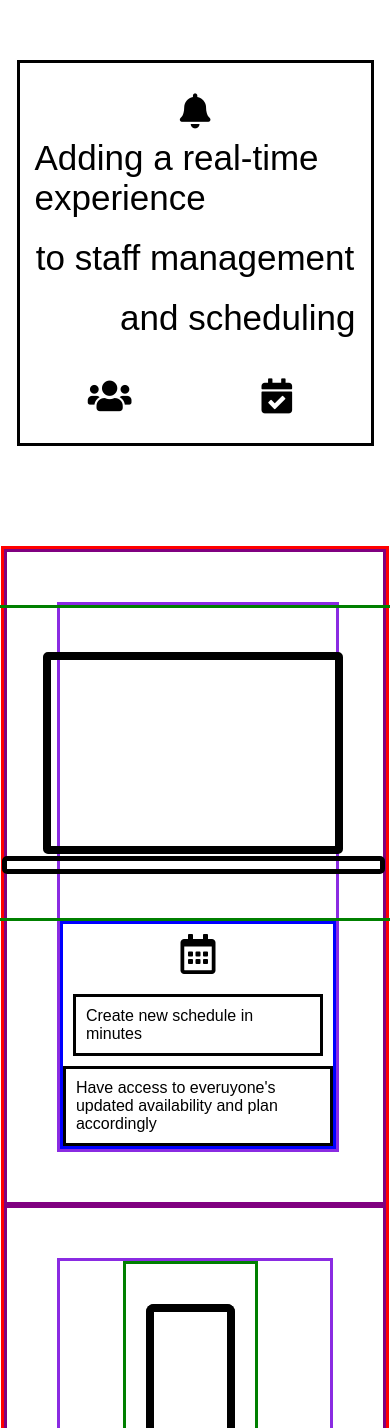
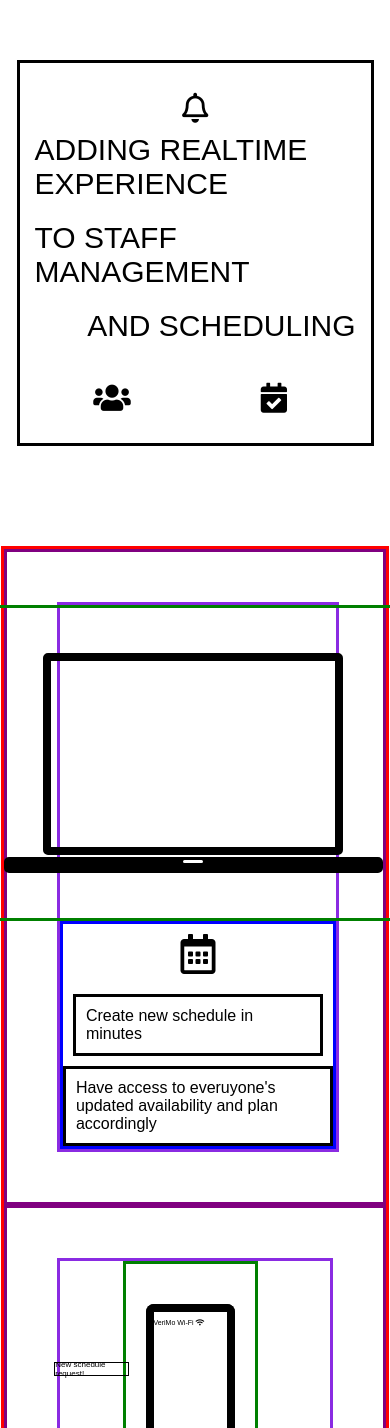
Before and after one commit to yh2n/shift-client, a React (Create React App) app: page / in a window 390 px wide. Shown: the part 140-1568 px from the top of the page. Built offline with nearby package versions, Linux system fonts and the light colour scheme; no server answers; some icons are missing.

Commit message:
Add alerts to phone screen

```diff
--- a/src/components/LandingPage.css
+++ b/src/components/LandingPage.css
@@ -8,7 +8,7 @@
 
 .app_presentation_container {
     display: grid;
-    grid-template-columns: 1fr 2fr 1fr;
+    grid-template-columns: 1fr 5fr 2fr;
     border: solid;
     font-size: 60px;
     max-width: 1400px;
@@ -23,7 +23,7 @@
 
 .center_text {
     flex-direction: column;
-    font-size: 50px;
+    font-size: 40Px;
 }
 
 .left_icons, .right_icons {
@@ -102,10 +102,20 @@
 }
 
 .laptop_keypboard {
-    border: solid 5px;
+    display: flex;
+    justify-content: center;
+    border: solid;
     border-radius: 5px;
     width: 460px;
-    height: 3%
+    height: 4%;
+    background: black;
+}
+
+.laptop_keyboard_button {
+    background: white;
+    border-radius: 2px;
+    width: 25px;
+    height: 3px;
 }
 
 .laptop_instructions, .cell-phone_instructions {
@@ -142,6 +152,7 @@
 }
 
 .cell-phone_screen {
+    display: flex;
     border-top: 8px solid;
     border-right: 8px solid;
     border-left: 8px solid;
@@ -169,6 +180,26 @@
     border-radius: 50%;
 }
 
+.cellphone_alert {
+    display: flex;
+    justify-content: center;
+    align-items: center;
+    font-size: 8px;
+    border: solid .5px;
+    margin-bottom: 5px;
+    height: 12px;
+    width: 100%;
+}
+
+.request_alert {
+    margin-left: -150px;
+    margin-top: 50px;
+}
+.schedule_alert {
+    margin-top: 65px;
+    margin-right: -150px;
+}
+
 .dialogue_bubble_left {
     border: solid;
     border-radius: 8px 8px 0 8px;
@@ -181,6 +212,9 @@
     padding: 10px;
 }
 
+.last_instructions > i {
+    margin-right: 10px;
+}
 .header {
     box-sizing: border-box;
     display: flex;
@@ -247,13 +281,13 @@
     }
 
     .app_presentation_container > *{
-        font-size: 45px;
+        font-size: 35px;
     }
 }
 
 @media all and (max-width: 1050px) {
     .app_presentation_container > *{
-        font-size: 35px;
+        font-size: 30px;
     }
 
 }
@@ -284,6 +318,24 @@
     }
 }
 
+@media all and (max-width: 900px) {
+    .app_presentation_container {
+        display: flex;
+        flex-direction: column;
+        border: solid;
+        font-size: 40px;
+        width: 90%;
+        margin-top: 200px;
+    }
+
+    .left_icons {
+        margin-top: 30px;
+    }
+    .right_icons :nth-child(1) {
+        margin-bottom: 30px
+    }
+}
+
 @media all and (max-width: 864px) {
     .laptop_screen {
         width: 284px;
@@ -294,6 +346,9 @@
         width: 373px;
     }
 
+    .laptop_keyboard_button  {
+        width: 20px;
+    }
     .cell-phone_screen {
         width: 73px;
         height: 121px
@@ -312,21 +367,6 @@
 }
 
 @media all and (max-width: 804px) {
-    .app_presentation_container {
-        display: flex;
-        flex-direction: column;
-        border: solid;
-        font-size: 40px;
-        width: 90%;
-        margin-top: 200px;
-    }
-
-    .left_icons {
-        margin-top: 30px;
-    }
-    .right_icons :nth-child(1) {
-        margin-bottom: 30px
-    }
     .laptop_container, .cell-phone_container, .dialogue_container  {
         flex-direction: column;
         width: 100%;
--- a/src/components/LandingPage.js
+++ b/src/components/LandingPage.js
@@ -8,7 +8,31 @@ import './LandingPage.css';
 
 
 export default class LandingPage extends Component {
-    state = {  }
+    constructor(props) {
+        super(props);
+
+        this.state = {
+            request_alert: false,
+            schedule_alert:false
+        }
+    }
+
+    componentDidMount() {
+        this.handleAvailabilityAlert()
+    }
+
+    handleAvailabilityAlert = () => {
+        this.setState({
+            availability_alert: true,
+            new_notification: true
+        })
+        setTimeout(() => {
+            this.setState({
+                availability_alert: false
+            })
+
+        }, 7000);
+    }
     render() {
         return (
             <div className="landing_page">
@@ -23,16 +47,16 @@ export default class LandingPage extends Component {
                     <LandingPageIcons /> */}
                     <div className="app_presentation_container">
                         <div className="app_presentation left_icons">
-                            <i className="fas fa-bell"></i>
+                            <i className="far fa-bell"></i>
                         </div>
                         <div className="app_presentation center_text">
-                            <p>Adding a real-time experience</p>
-                            <p>to staff management</p>
-                            <p>and scheduling</p>
+                            <p>ADDING REALTIME EXPERIENCE</p>
+                            <p>TO STAFF MANAGEMENT</p>
+                            <p>AND SCHEDULING</p>
                         </div>
                         <div className="app_presentation right_icons">
                             <i className="fas fa-users"></i>
-                            <i className="fas fa-calendar-check"></i>
+                            <i className="fa fa-calendar-check"></i>
                         </div>
                     </div>
                     <div className="landing_page_animations">
@@ -40,7 +64,9 @@ export default class LandingPage extends Component {
                             <div className="laptop_container">
                                 <div className="laptop">
                                     <div className="laptop_screen"></div>
-                                    <div className="laptop_keypboard"></div>
+                                    <div className="laptop_keypboard">
+                                        <div className="laptop_keyboard_button"></div>
+                                    </div>
                                 </div>
                                 <div className="laptop_instructions">
                                     <i className="far fa-calendar-alt" style={{'fontSize': '40px'}}></i>
@@ -52,7 +78,11 @@ export default class LandingPage extends Component {
                         <div className="animations_container">
                             <div className="cell-phone_container">
                                 <div className="cell-phone">
-                                    <div className="cell-phone_screen"></div>
+                                    <div className="cell-phone_screen">
+                                        <p style={{fontSize: '7px'}}>VeriMo Wi-Fi <i className="fas fa-wifi" ></i></p>
+                                        <div className={this.state.availability_alert ? "cellphone_alert request_alert alert_hidden" : "cellphone_alert request_alert"  }>New schedule request!</div>
+                                        {/* <div className="cellphone_alert schedule_alert">New schedule available!</div> */}
+                                    </div>
                                     <div className="cell-phone_bottom">
                                         <div className="cell-phone_home_button"></div>
                                     </div>
@@ -91,6 +121,7 @@ export default class LandingPage extends Component {
                                 </div>
                                 <div className="laptop_instructions">
                                     <div className="last_instructions">
+                                        <i className="fas fa-umbrella-beach" style={{'fontSize': '40px'}}></i>
                                         <i className="far fa-laugh-beam" style={{'fontSize': '40px'}}></i>
                                         <i className="fas fa-sun" style={{'fontSize': '40px'}}></i>
                                     </div>
```
